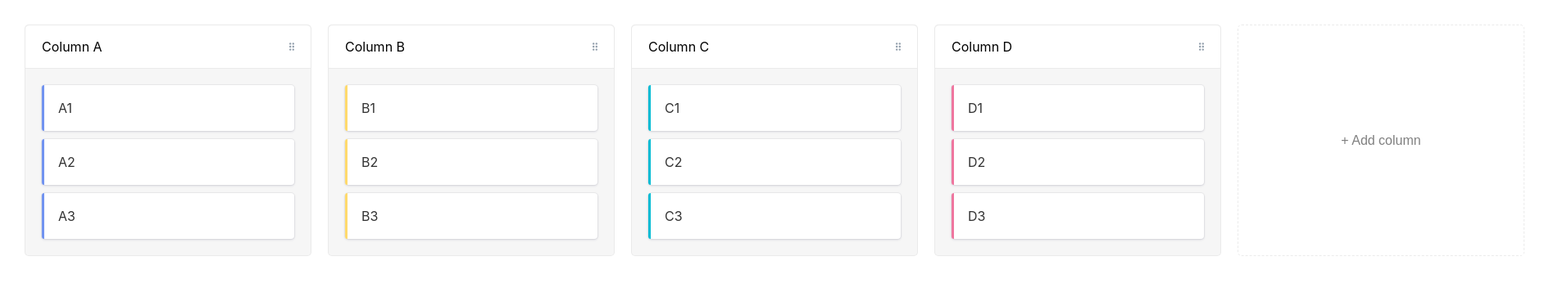
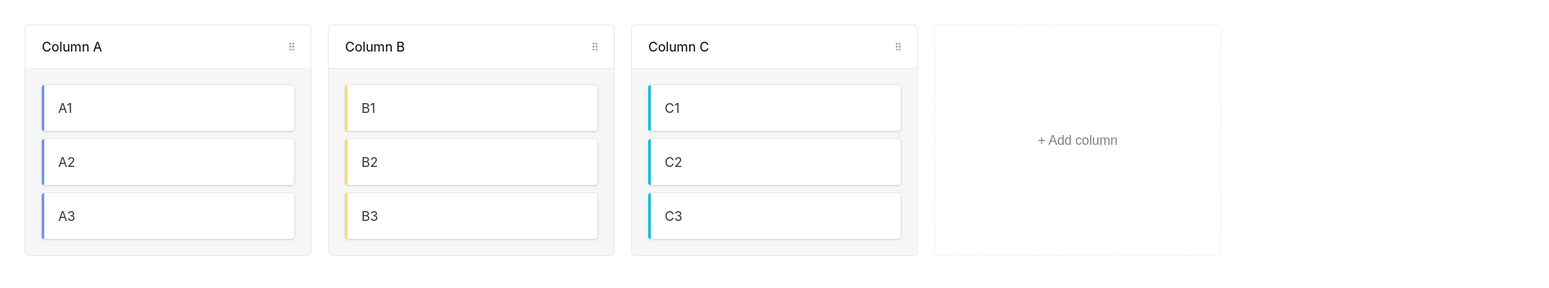
Before and after one commit to lamminhthien/nextjs-dnd-kit, a Next.js app: page /mc in a window 1280 px wide. Shown: the top 352 px of the page at 82% size, 1890 px wide, since content can reach past the window. Built offline with nearby package versions, Linux system fonts and the light colour scheme.

Commit message:
folder structure component idead

```diff
--- a/components/Container/Container.tsx
+++ b/components/Container/Container.tsx
@@ -22,7 +22,7 @@ export interface Props {
 }
 
 // eslint-disable-next-line react/display-name
-export const Container = forwardRef<HTMLDivElement, Props>(
+export const Container = forwardRef<HTMLElement, Props>(
   (
     {
       children,
--- /dev/null
+++ b/pages/mc/hook.tsx
@@ -0,0 +1,12 @@
+import {UniqueIdentifier} from '@dnd-kit/core';
+import {AnimateLayoutChanges, defaultAnimateLayoutChanges} from '@dnd-kit/sortable';
+export const TRASH_ID = 'void';
+const PLACEHOLDER_ID = 'placeholder';
+export type Items = Record<UniqueIdentifier, UniqueIdentifier[]>;
+
+const animateLayoutChanges: AnimateLayoutChanges = args => defaultAnimateLayoutChanges({...args, wasDragging: true});
+const empty: UniqueIdentifier[] = [];
+
+export default function useMCHook() {
+  return {TRASH_ID, PLACEHOLDER_ID, animateLayoutChanges, empty};
+}
--- a/pages/mc/index.tsx
+++ b/pages/mc/index.tsx
@@ -34,14 +34,12 @@ import {createPortal, unstable_batchedUpdates} from 'react-dom';
 import {Item} from '../../components/Item';
 import {Container, ContainerProps} from '../../components/Container';
 import {CSS} from '@dnd-kit/utilities';
+import useMCHook from './hook';
+
+// eslint-disable-next-line react-hooks/rules-of-hooks
+const {PLACEHOLDER_ID, TRASH_ID, animateLayoutChanges, empty} = useMCHook();
 
 export type Items = Record<UniqueIdentifier, UniqueIdentifier[]>;
-
-export const TRASH_ID = 'void';
-const PLACEHOLDER_ID = 'placeholder';
-const empty: UniqueIdentifier[] = [];
-
-const animateLayoutChanges: AnimateLayoutChanges = args => defaultAnimateLayoutChanges({...args, wasDragging: true});
 
 function DroppableContainer({
   children,
@@ -140,8 +138,8 @@ export default function MultipleContainers({
       initialItems ?? {
         A: createRange(itemCount, index => `A${index + 1}`),
         B: createRange(itemCount, index => `B${index + 1}`),
-        C: createRange(itemCount, index => `C${index + 1}`),
-        D: createRange(itemCount, index => `D${index + 1}`)
+        C: createRange(itemCount, index => `C${index + 1}`)
+        // D: createRange(itemCount, index => `D${index + 1}`)
       }
   );
   // console.log(Object.keys(items));
```
